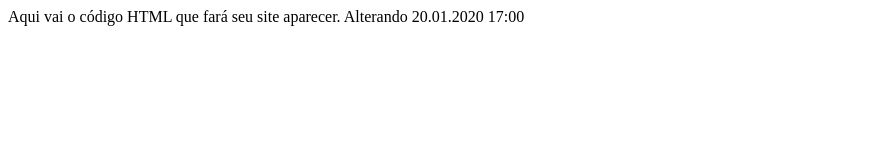
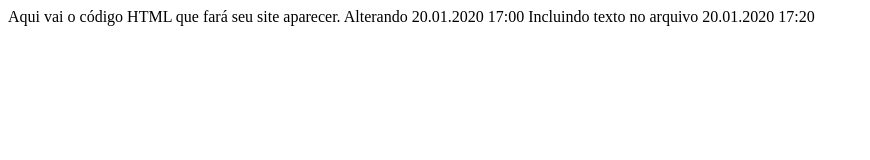
Before and after one commit to MarcosAntonio5/Teste, a plain HTML site: page index.html in a window 1280 px wide. Shown: the whole page, without its empty margins (0-870 px from the left). Drawn offline with Linux system fonts and the light colour scheme.

Commit message:
Alterando novamente index.html

```diff
--- a/index.html
+++ b/index.html
@@ -8,5 +8,6 @@
     Aqui vai o código HTML que fará seu site aparecer.
 
     Alterando 20.01.2020 17:00
+    Incluindo texto no arquivo 20.01.2020 17:20
   </body>
 </html>
```
